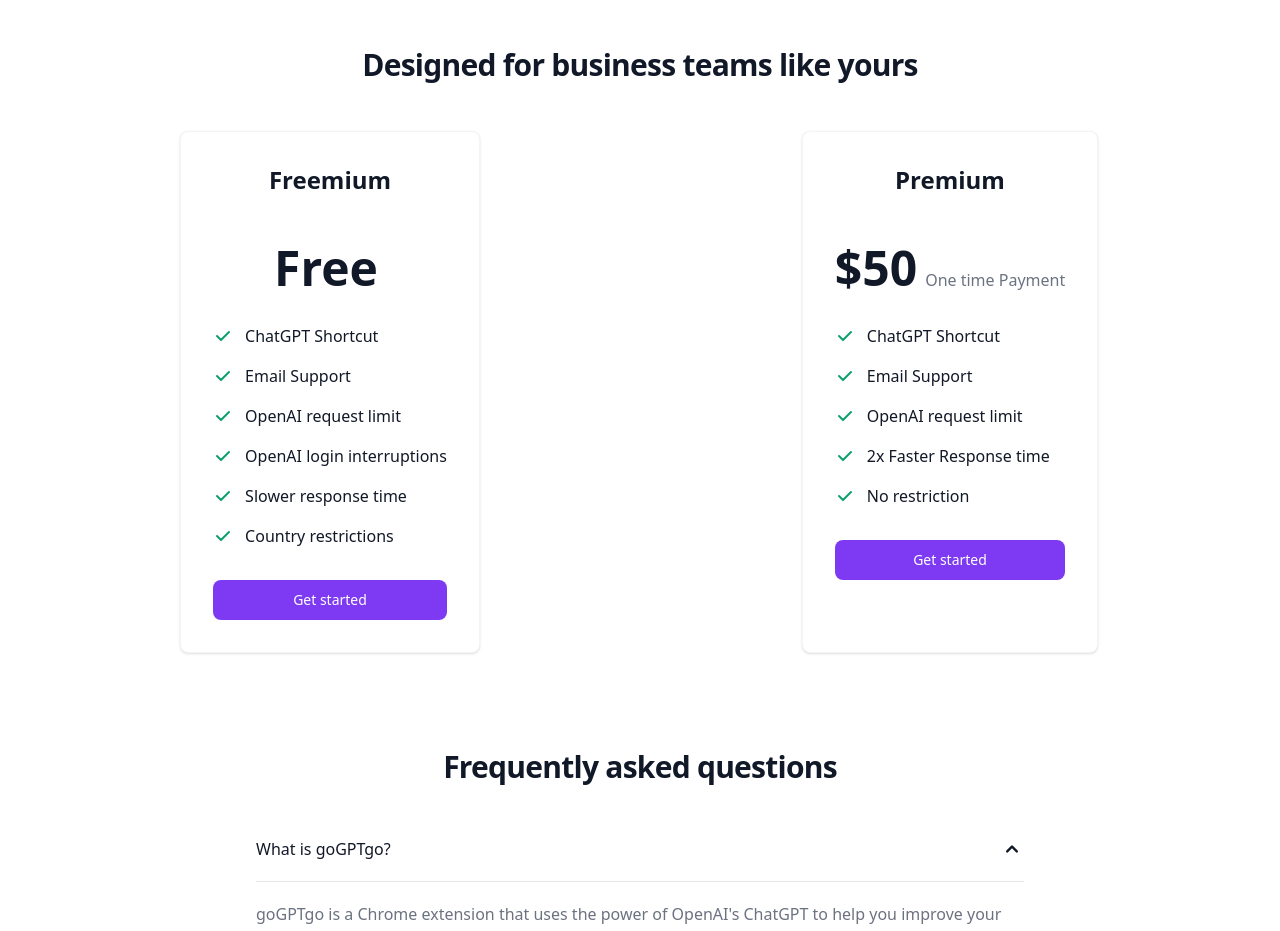
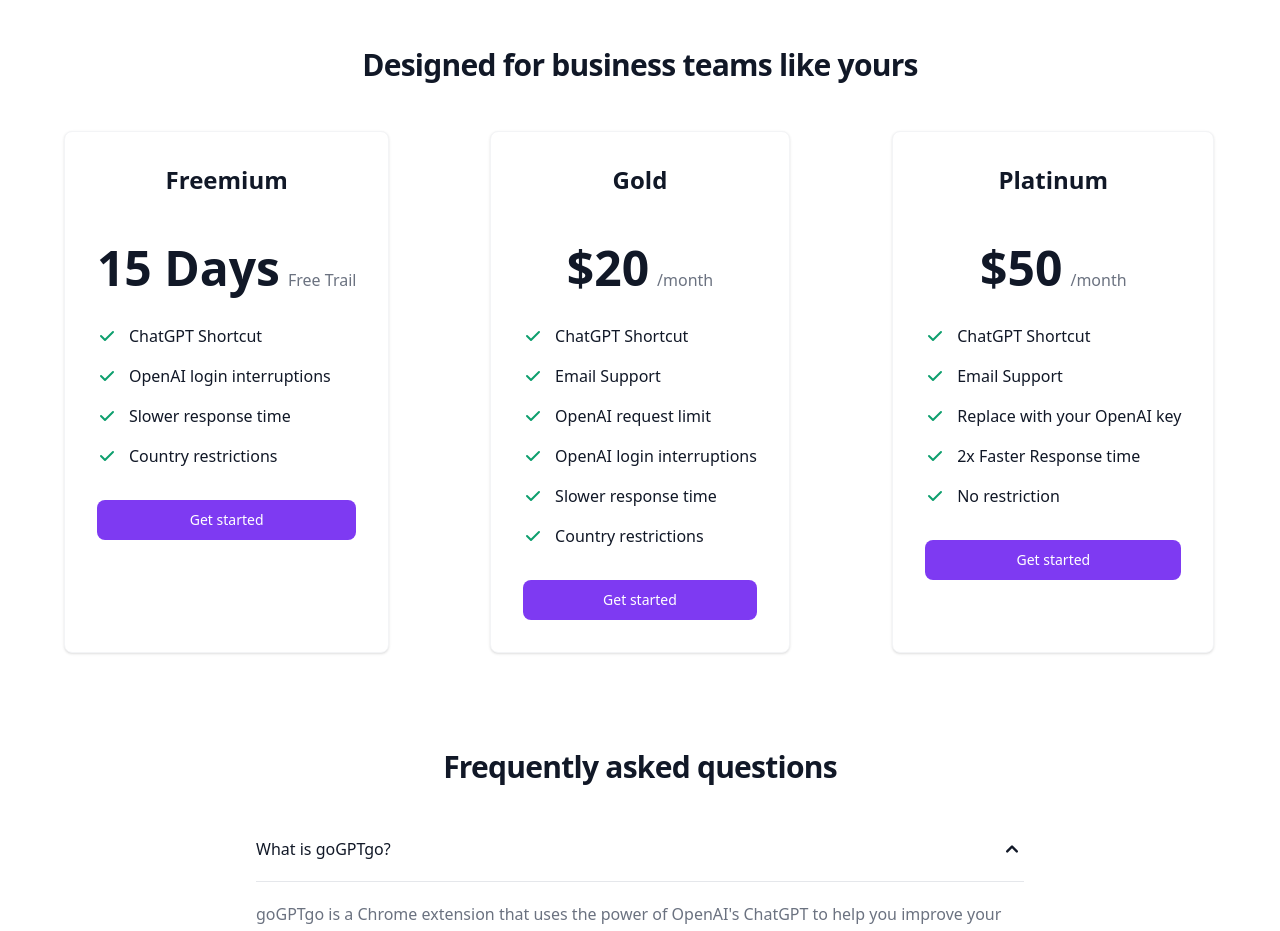
Before and after one commit to ashishatwalkover/gogpt, a website: page index.html in a window 1280 px wide. Shown: the part 3280-4211 px from the top of the page. Drawn offline with nearby package versions, Linux system fonts and the light colour scheme.

Commit message:
feat: pricing update

```diff
--- a/index.html
+++ b/index.html
@@ -708,7 +708,7 @@
           </p> -->
         </div>
         <div
-          class="space-y-8 lg:grid lg:grid-cols-2 sm:gap-4 xl:gap-2 lg:space-y-0"
+          class="space-y-8 lg:grid lg:grid-cols-3 sm:gap-4 xl:gap-2 lg:space-y-0"
         >
           <!-- Pricing Card -->
           <div
@@ -716,7 +716,95 @@
           >
             <h3 class="mb-4 text-2xl font-semibold">Freemium</h3>
             <div class="flex items-baseline justify-center my-8">
-              <span class="mr-2 text-5xl font-extrabold">Free</span>
+              <span class="mr-2 text-5xl font-extrabold">15 Days</span>
+              <span class="text-gray-500 dark:text-gray-400" dark:text-gray-400
+                >Free Trail</span
+              >
+            </div>
+            <!-- List -->
+            <ul role="list" class="mb-8 space-y-4 text-left">
+              <li class="flex items-center space-x-3">
+                <!-- Icon -->
+                <svg
+                  class="flex-shrink-0 w-5 h-5 text-green-500 dark:text-green-400"
+                  fill="currentColor"
+                  viewBox="0 0 20 20"
+                  xmlns="http://www.w3.org/2000/svg"
+                >
+                  <path
+                    fill-rule="evenodd"
+                    d="M16.707 5.293a1 1 0 010 1.414l-8 8a1 1 0 01-1.414 0l-4-4a1 1 0 011.414-1.414L8 12.586l7.293-7.293a1 1 0 011.414 0z"
+                    clip-rule="evenodd"
+                  ></path>
+                </svg>
+                <span>ChatGPT Shortcut</span>
+              </li>
+              <li class="flex items-center space-x-3">
+                <!-- Icon -->
+                <svg
+                  class="flex-shrink-0 w-5 h-5 text-green-500 dark:text-green-400"
+                  fill="currentColor"
+                  viewBox="0 0 20 20"
+                  xmlns="http://www.w3.org/2000/svg"
+                >
+                  <path
+                    fill-rule="evenodd"
+                    d="M16.707 5.293a1 1 0 010 1.414l-8 8a1 1 0 01-1.414 0l-4-4a1 1 0 011.414-1.414L8 12.586l7.293-7.293a1 1 0 011.414 0z"
+                    clip-rule="evenodd"
+                  ></path>
+                </svg>
+                <span>OpenAI login interruptions</span>
+              </li>
+              <li class="flex items-center space-x-3">
+                <!-- Icon -->
+                <svg
+                  class="flex-shrink-0 w-5 h-5 text-green-500 dark:text-green-400"
+                  fill="currentColor"
+                  viewBox="0 0 20 20"
+                  xmlns="http://www.w3.org/2000/svg"
+                >
+                  <path
+                    fill-rule="evenodd"
+                    d="M16.707 5.293a1 1 0 010 1.414l-8 8a1 1 0 01-1.414 0l-4-4a1 1 0 011.414-1.414L8 12.586l7.293-7.293a1 1 0 011.414 0z"
+                    clip-rule="evenodd"
+                  ></path>
+                </svg>
+                <span>Slower response time</span>
+              </li>
+              <li class="flex items-center space-x-3">
+                <!-- Icon -->
+                <svg
+                  class="flex-shrink-0 w-5 h-5 text-green-500 dark:text-green-400"
+                  fill="currentColor"
+                  viewBox="0 0 20 20"
+                  xmlns="http://www.w3.org/2000/svg"
+                >
+                  <path
+                    fill-rule="evenodd"
+                    d="M16.707 5.293a1 1 0 010 1.414l-8 8a1 1 0 01-1.414 0l-4-4a1 1 0 011.414-1.414L8 12.586l7.293-7.293a1 1 0 011.414 0z"
+                    clip-rule="evenodd"
+                  ></path>
+                </svg>
+                <span>Country restrictions</span>
+              </li>
+            </ul>
+            <a
+              href="https://chrome.google.com/webstore/detail/gogptgo/lnjfpppjiddgbjjkhkfbgbglghcmhppm"
+              target="_blank"
+              class="text-white bg-purple-600 hover:bg-purple-700 focus:ring-4 focus:ring-purple-200 font-medium rounded-lg text-sm px-5 py-2.5 text-center dark:text-white dark:focus:ring-purple-900"
+              >Get started</a
+            >
+          </div>
+          <!-- Pricing Card -->
+          <div
+            class="flex flex-col max-w-lg p-6 mx-auto text-center text-gray-900 bg-white border border-gray-100 rounded-lg shadow dark:border-gray-600 xl:p-8 dark:bg-gray-800 dark:text-white"
+          >
+            <h3 class="mb-4 text-2xl font-semibold">Gold</h3>
+            <div class="flex items-baseline justify-center my-8">
+              <span class="mr-2 text-5xl font-extrabold">$20</span>
+              <span class="text-gray-500 dark:text-gray-400" dark:text-gray-400
+                >/month</span
+              >
             </div>
             <!-- List -->
             <ul role="list" class="mb-8 space-y-4 text-left">
@@ -828,11 +916,11 @@
           <div
             class="flex flex-col max-w-lg p-6 mx-auto text-center text-gray-900 bg-white border border-gray-100 rounded-lg shadow dark:border-gray-600 xl:p-8 dark:bg-gray-800 dark:text-white"
           >
-            <h3 class="mb-4 text-2xl font-semibold">Premium</h3>
+            <h3 class="mb-4 text-2xl font-semibold">Platinum</h3>
             <div class="flex items-baseline justify-center my-8">
               <span class="mr-2 text-5xl font-extrabold">$50</span>
               <span class="text-gray-500 dark:text-gray-400" dark:text-gray-400
-                >One time Payment</span
+                >/month</span
               >
             </div>
             <!-- List -->
@@ -883,7 +971,7 @@
                     clip-rule="evenodd"
                   ></path>
                 </svg>
-                <span>OpenAI request limit</span>
+                <span>Replace with your OpenAI key</span>
               </li>
               <li class="flex items-center space-x-3">
                 <!-- Icon -->
```
Also changed, not shown: output.css, 1 other file.
